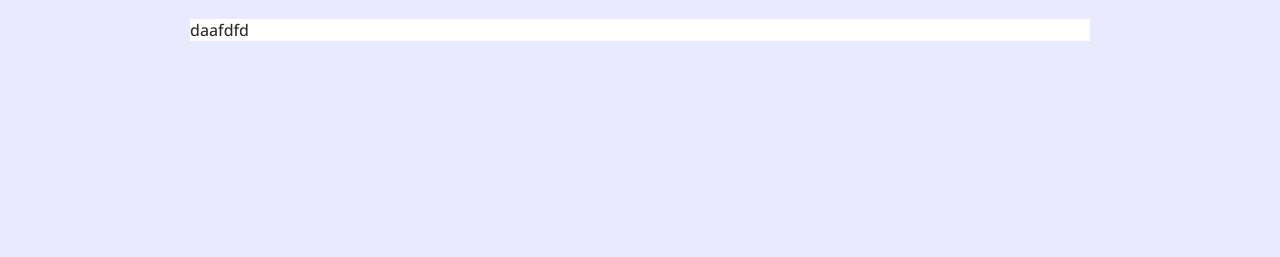
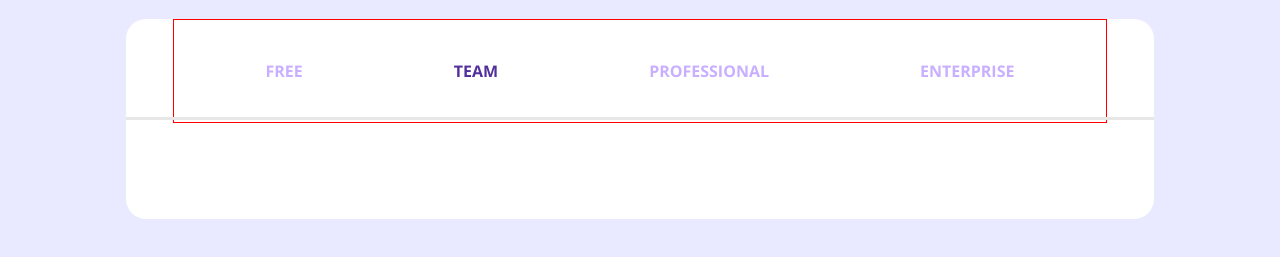
Before and after one commit to marcin-kk/CostEstimator, a plain HTML site: page index.html in a window 1280 px wide. Shown: the part 107-364 px from the top of the page. Drawn offline with nearby package versions, Linux system fonts and the light colour scheme.

Commit message:
tab section added

```diff
--- a/index.html
+++ b/index.html
@@ -14,9 +14,16 @@
 <body>
 
     <h1>Estimate your cost</h1>
-<div class="container">
-    daafdfd
-</div>
+    <div class="container">
+        <div class="tabs">
+            <p>Free</p>
+            <p class="active">Team</p>
+            <p>Professional</p>
+            <p>Enterprise</p>
+        </div>
+        <div class="line"></div>
+
+    </div>
 </body>
 
 </html>
--- a/style.css
+++ b/style.css
@@ -13,7 +13,47 @@ h1 {
 }
 
 .container {
+    position: relative;
 	background-color: white;
 	width: 100%;
 	max-width: 900px;
+    display: flex;
+    flex-direction: column;
+    justify-content: center;
+    align-items: center;
+    border-radius: 20px;
+    padding: 0 64px 64px 64px;;
 }
+
+.tabs {
+    width: 100%;
+    display: flex;
+    justify-content: space-around;
+    text-transform: uppercase;
+    font-weight: bold;
+    color: rgb(200, 175, 255);
+    margin: 0 0 32px 0;
+    padding: 16px;
+    border: 1px solid red;
+}
+
+.tabs p {
+    padding: 8px;
+}
+
+.tabs p:hover{
+    color: rgb(83, 49, 156);
+    cursor: pointer;
+}
+
+.tabs p.active {
+    color: rgb(83, 49, 156);
+}
+
+.line {
+    height: 3px;
+    width: 100%;
+    position: absolute;
+    top: 98px;
+    background-color: rgb(231, 231, 231);
+}
```
